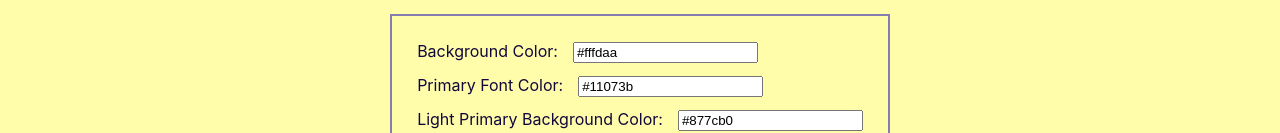
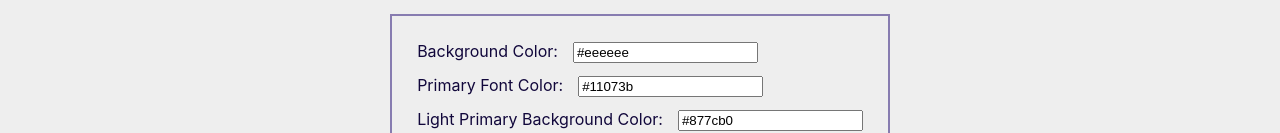
Before and after one commit to MuffinTheMan/caleblarsen.dev, a React (Create React App) app: page / in a window 1280 px wide. Shown: the part 448-581 px from the top of the page. Built offline with nearby package versions, Linux system fonts and the light colour scheme.

Commit message:
Update background color in theme.

```diff
--- a/src/constants/themes.js
+++ b/src/constants/themes.js
@@ -1,5 +1,5 @@
 export const lightTheme = {
-    backgroundColor: '#fffdaa',
+    backgroundColor: '#eeeeee',
     lightPrimaryBackgroundColor: '#877cb0',
     primaryFontColor: '#11073b'
 };
```
